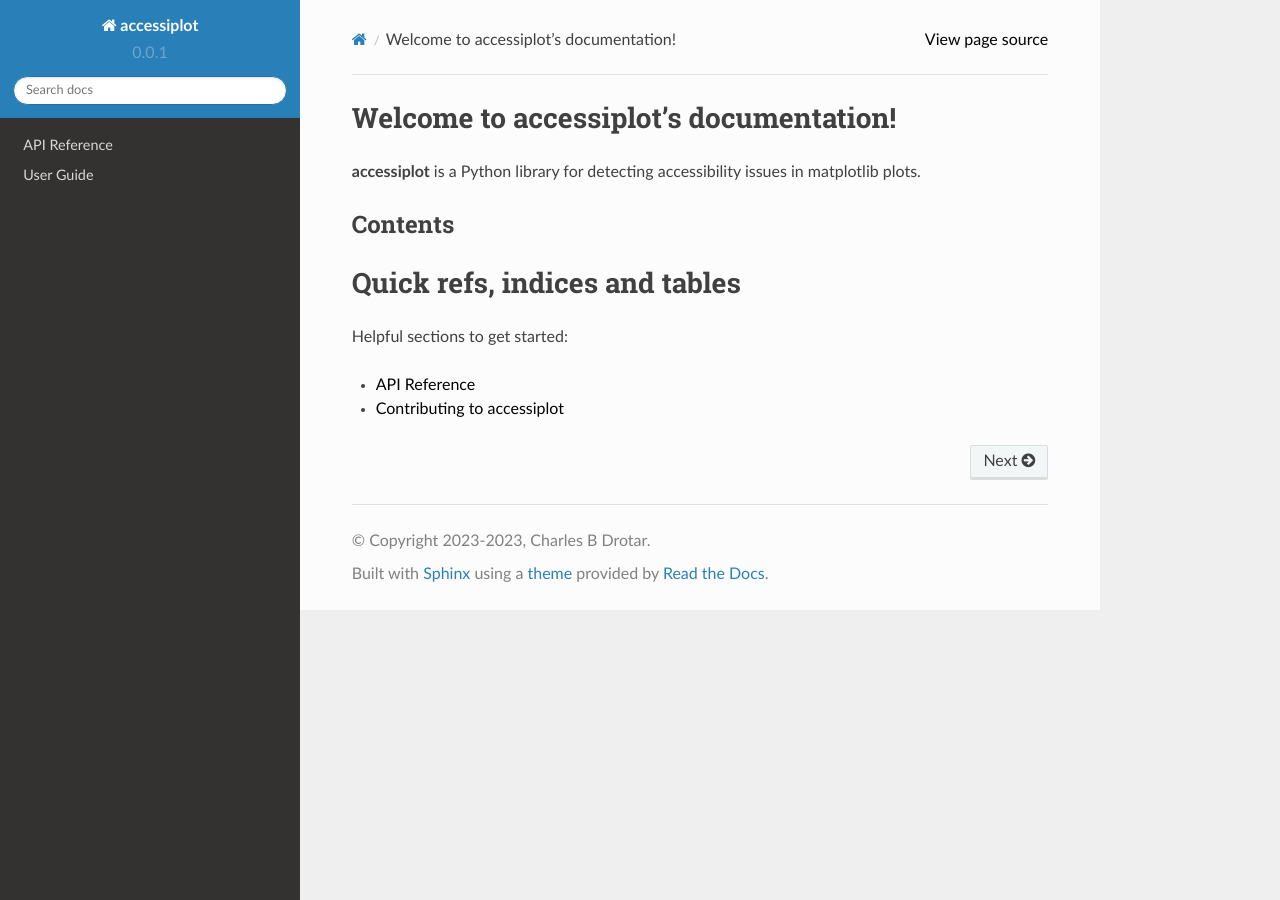
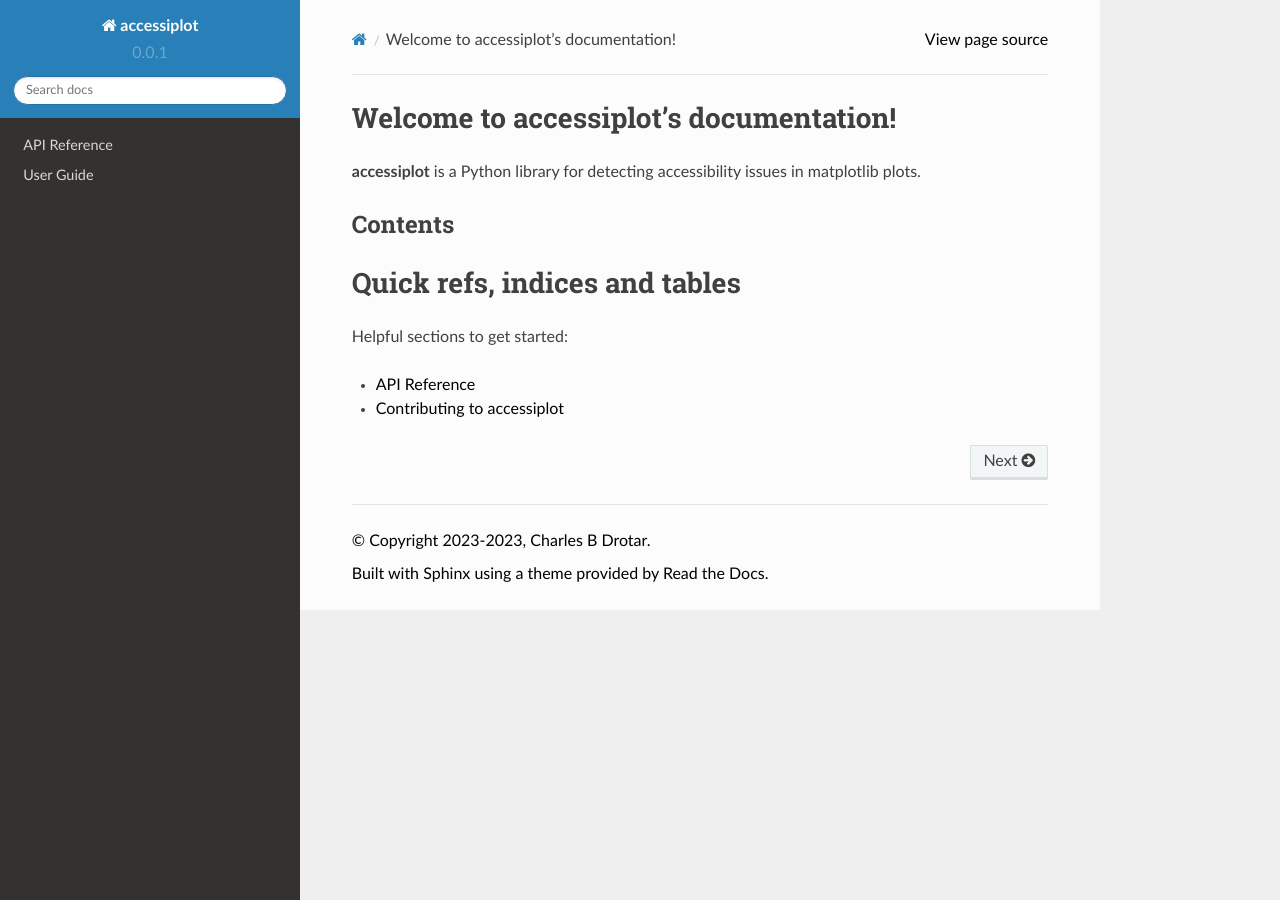
Before and after one commit to charlesdrotar/accessiplot, a Sphinx documentation site: the page built from docs/index.rst, in a window 1280 px wide. Built offline with Sphinx 7.4.7 and the Read the Docs theme 2.0.0, drawn with Linux system fonts in a browser that asks for light colours; pages that are not in the unit, such as notebooks, are missing from menus.

Commit message:
[MRG] Fix contrast ratios in sphinx docs (#37)
* .css updates

* Remove note and update some comment

* Force more text to black

```diff
--- a/docs/_static/css/hypertext_links.css
+++ b/docs/_static/css/hypertext_links.css
@@ -17,3 +17,16 @@ li.wy-breadcrumbs-aside a{
 li.wy-breadcrumbs-aside a:visited{
     color: #000000;
 }
+
+/* Foot updates to black */
+footer {
+    color: #000000;
+}
+
+footer a{
+    color: #000000;
+}
+
+footer a:visited{
+    color: #000000;
+}
```
